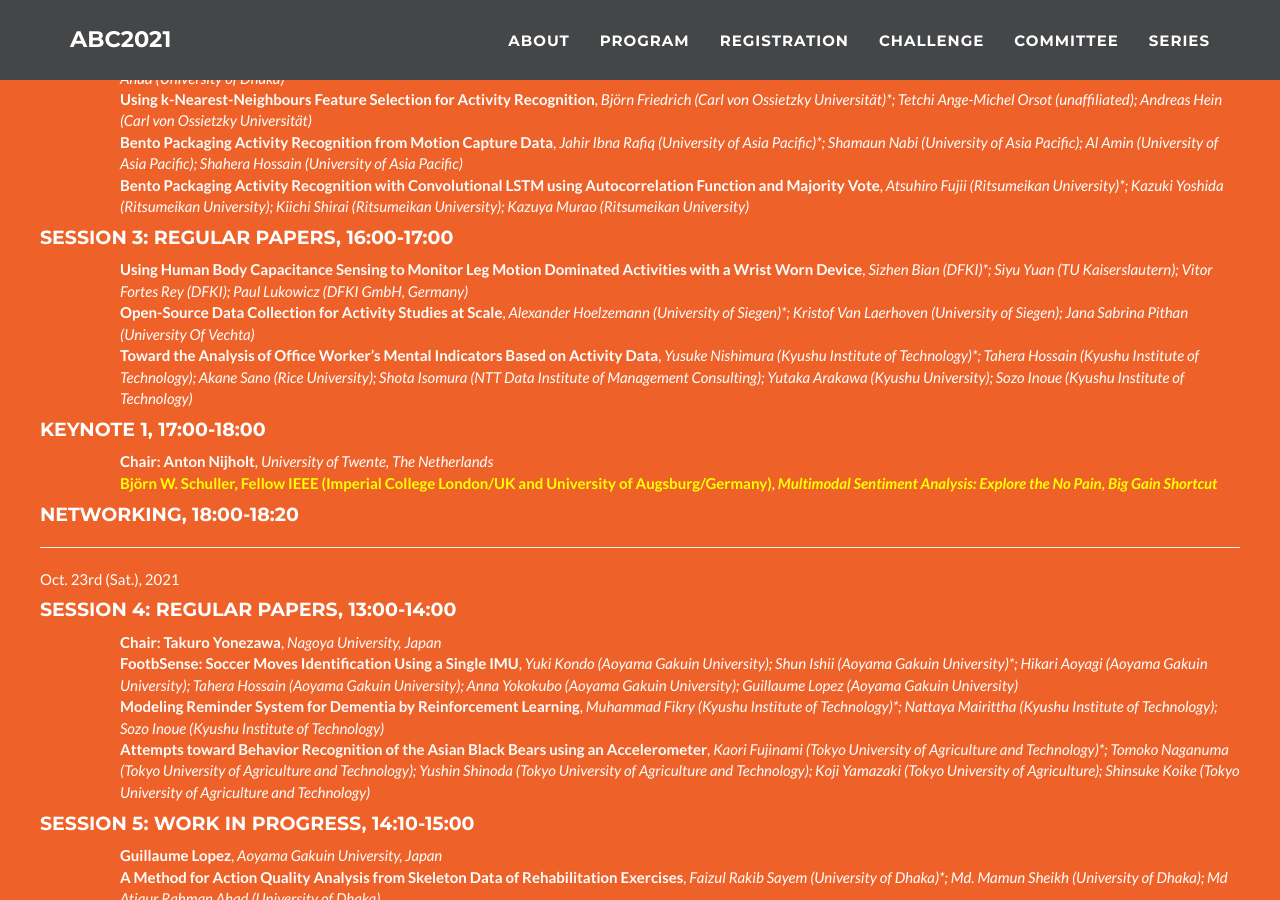
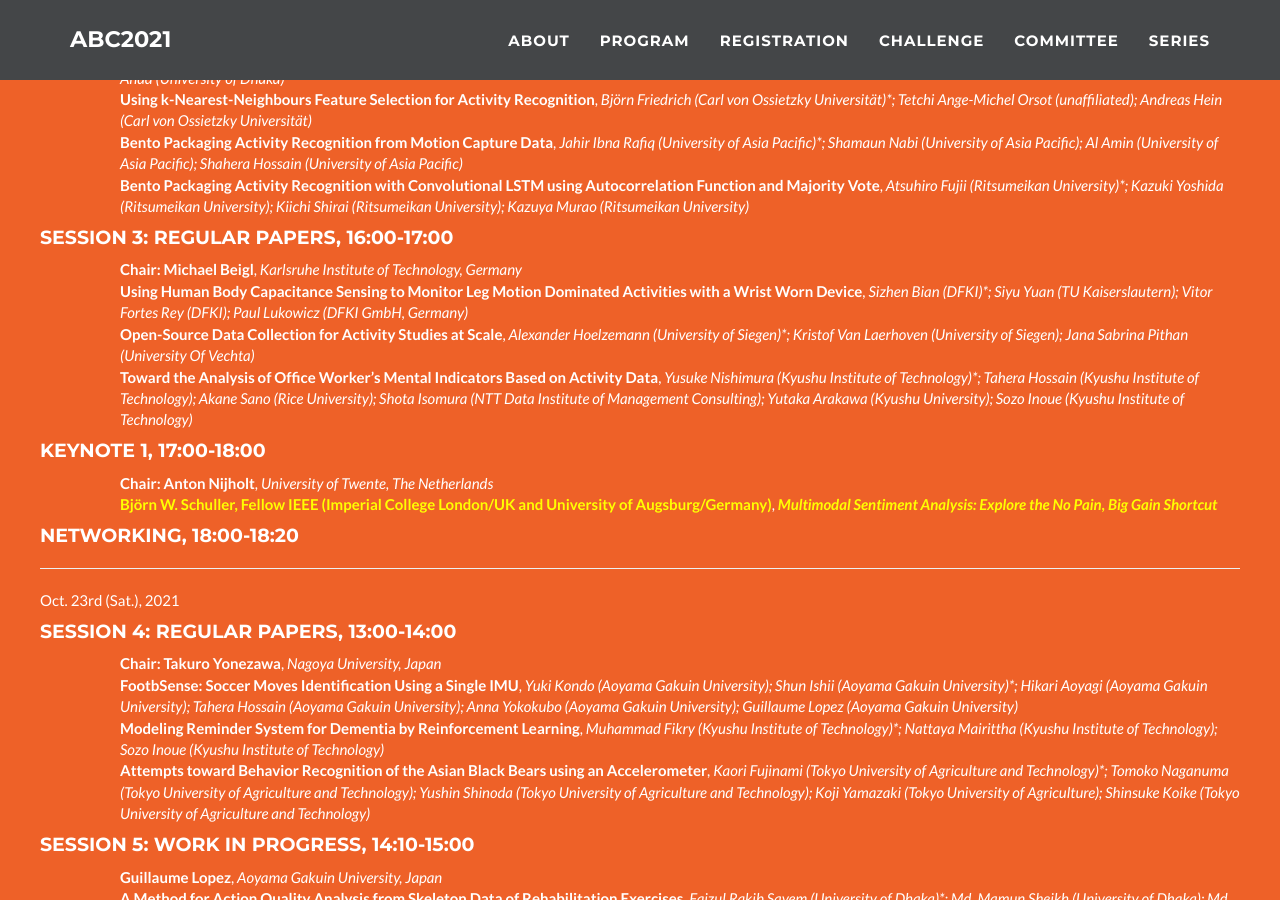
Before and after one commit to abc-research/abc-research.github.io, a Jekyll site: the page built from index.html, in a window 1280 px wide and 900 px high, scrolled down 5187 px. Built offline with Jekyll 4.4.1, drawn with Linux system fonts in a browser that asks for light colours.

Commit message:
Update _config.yml

```diff
--- a/_config.yml
+++ b/_config.yml
@@ -120,6 +120,8 @@ program:
       - name: "Session 3: Regular papers"
         time: "16:00-17:00"
         paper:
+          - title: "Chair: Michael Beigl"
+            authors: "Karlsruhe Institute of Technology, Germany"
           - title: "Using Human Body Capacitance Sensing to Monitor Leg Motion Dominated Activities with a Wrist Worn Device"
             authors: "Sizhen Bian (DFKI)*; Siyu Yuan (TU Kaiserslautern); Vitor Fortes Rey (DFKI); Paul Lukowicz (DFKI GmbH, Germany)"
           - title: "Open-Source Data Collection for Activity Studies at Scale"
```
